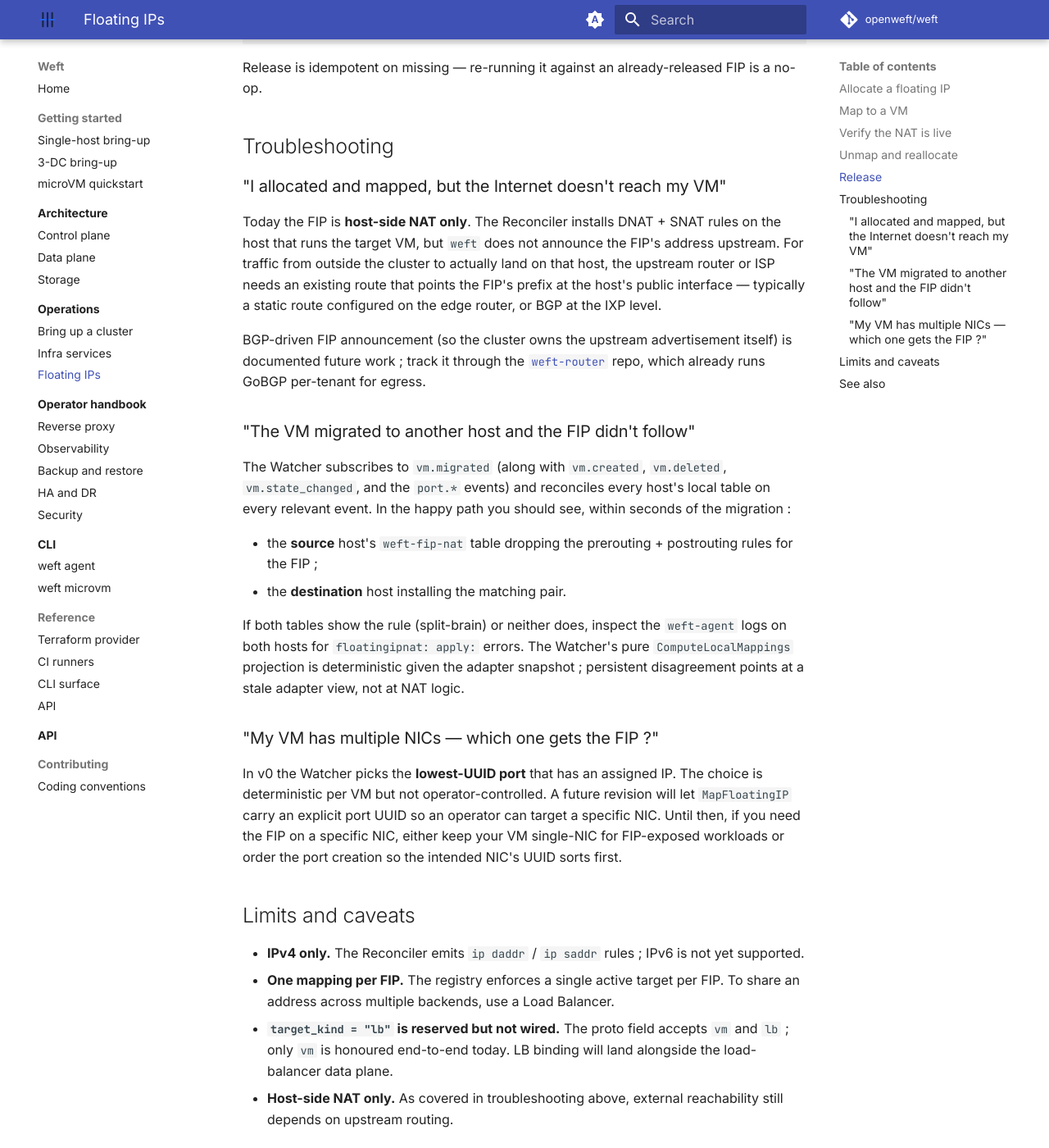
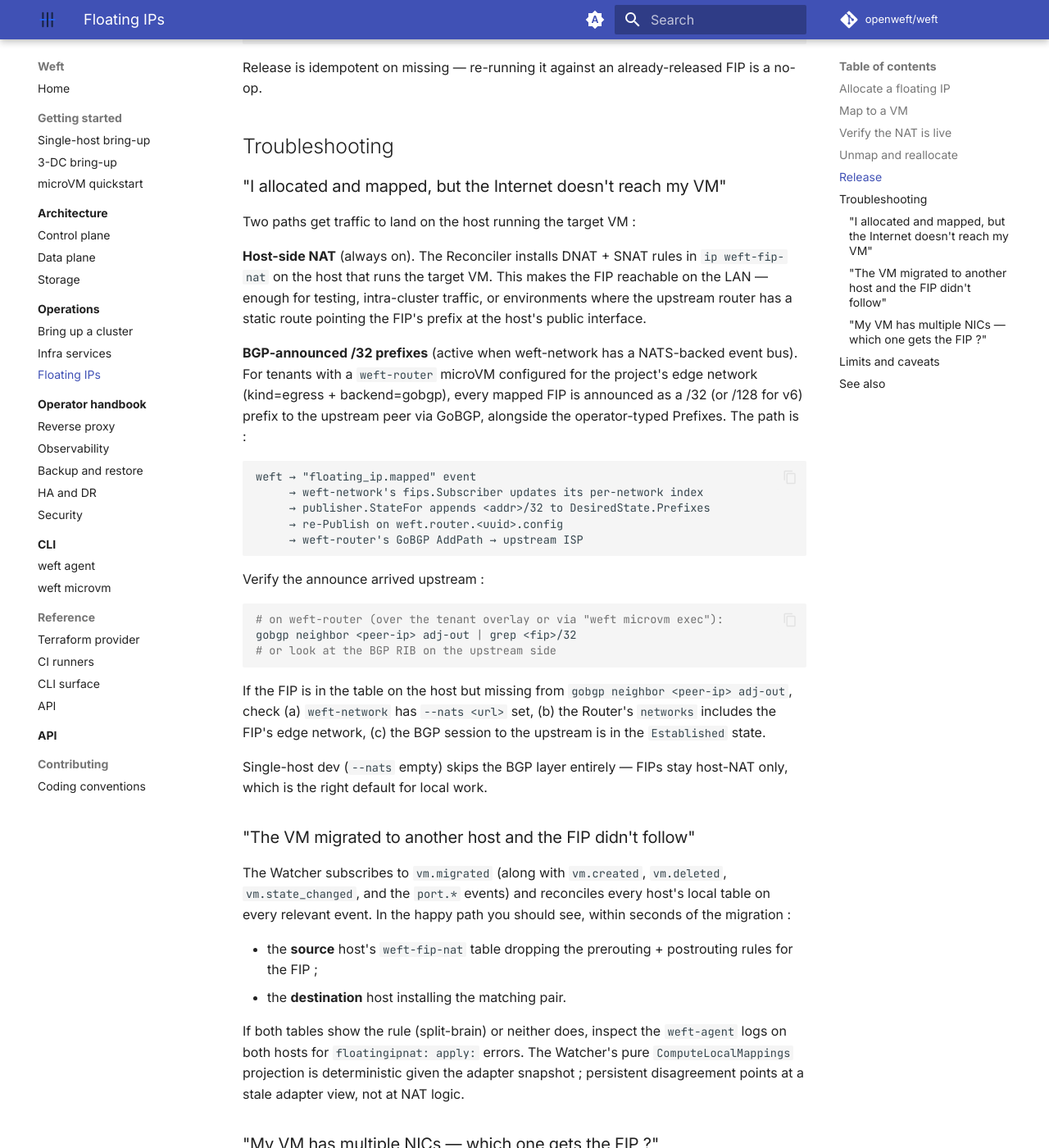
Before and after one commit to openweft/openweft.github.io, an MkDocs documentation site: the page built from docs/operations/floating-ips.md, in a window 1280 px wide and 1400 px high, scrolled down 3045 px. Shown: the whole window at 82% size. Built offline with MkDocs 1.6.1 and Material for MkDocs 9.7.7, drawn with Linux system fonts in a browser that asks for light colours; comment, search, counter and statistics services are not loaded.

Commit message:
docs: floating IPs now BGP-announced (per-tenant /32 via weft-router)

````diff
--- a/docs/operations/floating-ips.md
+++ b/docs/operations/floating-ips.md
@@ -164,19 +164,46 @@ already-released FIP is a no-op.
 
 ### "I allocated and mapped, but the Internet doesn't reach my VM"
 
-Today the FIP is **host-side NAT only**. The Reconciler installs
-DNAT + SNAT rules on the host that runs the target VM, but
-`weft` does not announce the FIP's address upstream. For traffic
-from outside the cluster to actually land on that host, the
-upstream router or ISP needs an existing route that points the
-FIP's prefix at the host's public interface — typically a static
-route configured on the edge router, or BGP at the IXP level.
+Two paths get traffic to land on the host running the target VM :
 
-BGP-driven FIP announcement (so the cluster owns the upstream
-advertisement itself) is documented future work ; track it
-through the
-[`weft-router`](https://github.com/openweft/weft-router) repo,
-which already runs GoBGP per-tenant for egress.
+**Host-side NAT** (always on). The Reconciler installs DNAT + SNAT
+rules in `ip weft-fip-nat` on the host that runs the target VM.
+This makes the FIP reachable on the LAN — enough for testing,
+intra-cluster traffic, or environments where the upstream router
+has a static route pointing the FIP's prefix at the host's public
+interface.
+
+**BGP-announced /32 prefixes** (active when weft-network has a
+NATS-backed event bus). For tenants with a `weft-router` microVM
+configured for the project's edge network (kind=egress +
+backend=gobgp), every mapped FIP is announced as a /32 (or /128
+for v6) prefix to the upstream peer via GoBGP, alongside the
+operator-typed Prefixes. The path is :
+
+```
+weft → "floating_ip.mapped" event
+     → weft-network's fips.Subscriber updates its per-network index
+     → publisher.StateFor appends <addr>/32 to DesiredState.Prefixes
+     → re-Publish on weft.router.<uuid>.config
+     → weft-router's GoBGP AddPath → upstream ISP
+```
+
+Verify the announce arrived upstream :
+
+```sh
+# on weft-router (over the tenant overlay or via "weft microvm exec"):
+gobgp neighbor <peer-ip> adj-out | grep <fip>/32
+# or look at the BGP RIB on the upstream side
+```
+
+If the FIP is in the table on the host but missing from `gobgp
+neighbor <peer-ip> adj-out`, check (a) `weft-network` has
+`--nats <url>` set, (b) the Router's `networks` includes the FIP's
+edge network, (c) the BGP session to the upstream is in the
+`Established` state.
+
+Single-host dev (`--nats` empty) skips the BGP layer entirely — FIPs
+stay host-NAT only, which is the right default for local work.
 
 ### "The VM migrated to another host and the FIP didn't follow"
 
````
Also changed, not shown: docs/architecture/data-plane.md (+34 -0 lines).
